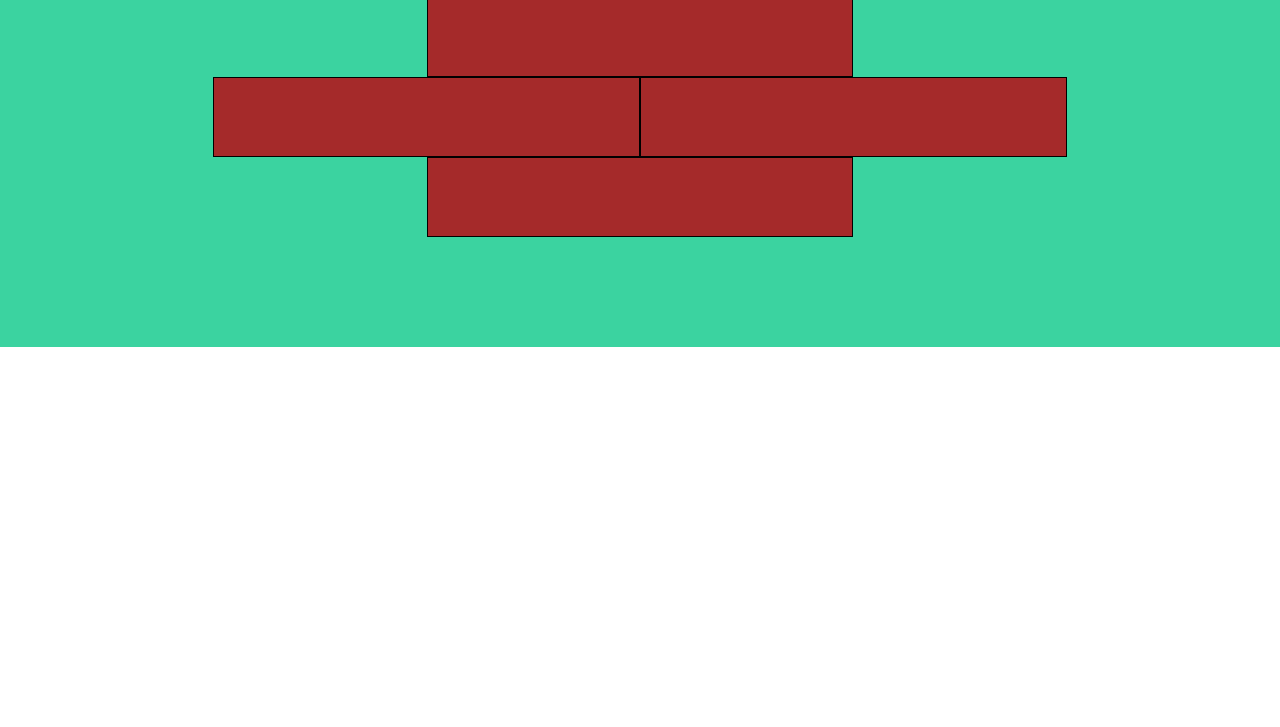
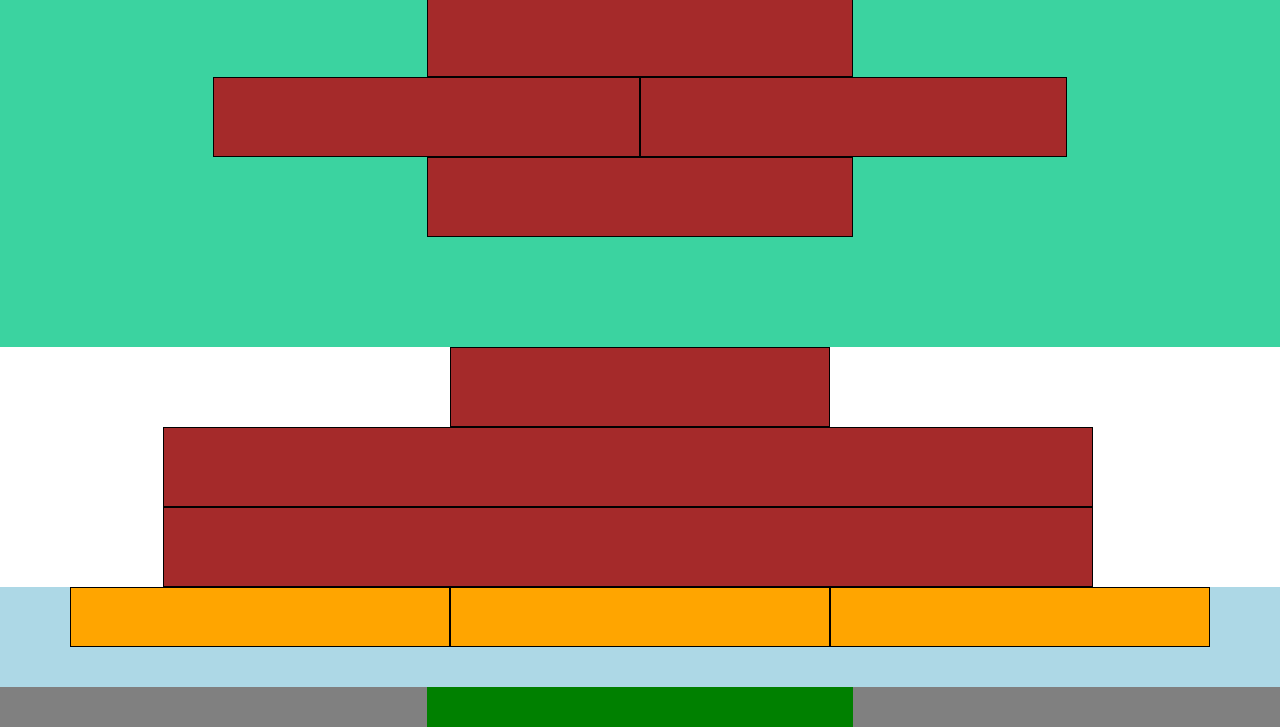
Before and after one commit to GiadaTonioni/html-css-bootstrap-freelancer, a plain HTML site: page index.html in a window 1280 px wide. Shown: the part 983-1710 px from the top of the page. Before the commit the page ends 1330 px from the top, so only its background shows below. Drawn offline with nearby package versions, Linux system fonts and the light colour scheme.

Commit message:
fine struttura

```diff
--- a/css/style.css
+++ b/css/style.css
@@ -37,3 +37,18 @@
     border-radius: 15px;
     border: 1px solid black;
 }
+
+.background-light-blu {
+    background-color: lightblue;
+    height: 100px;
+}
+
+.background-orange {
+    background-color: orange;
+    height: 60px;
+    border: 1px solid black;
+}
+
+.background-grey {
+    background-color: grey;
+}
--- a/index.html
+++ b/index.html
@@ -67,5 +67,39 @@
             <div class="col-4 background-brown"></div>
         </div>
     </div>
+    <!-- SEZIONE-3 -->
+    <div class="container-sm">
+        <div class="row justify-content-center">
+            <div class="col-4 background-brown"></div>
+        </div>
+        <div class="row">
+            <div class="row justify-content-center">
+                <div class="col-10 background-brown"></div>
+                <div class="col-10 background-brown"></div>
+            </div>
+        </div>
+    </div>
+    <!-- SEZIONE-4 -->
+    <div class="container-fluid background-light-blu">
+        <div class="row">
+            <div class="col-12">
+                <div class="container background-green">
+                    <div class="row">
+                        <div class="col-12 col-md-4 background-orange"></div>
+                        <div class="col-12 col-md-4 background-orange"></div>
+                        <div class="col-12 col-md-4 background-orange"></div>
+                    </div>
+                </div>
+            </div>
+        </div>
+    </div>
+    <!-- FOOTER -->
+    <footer>
+        <div class="container-fluid background-grey">
+            <div class="row justify-content-center">
+                <div class="col-4 background-green"></div>
+            </div>
+        </div>
+    </footer>
 </body>
 </html>
```
